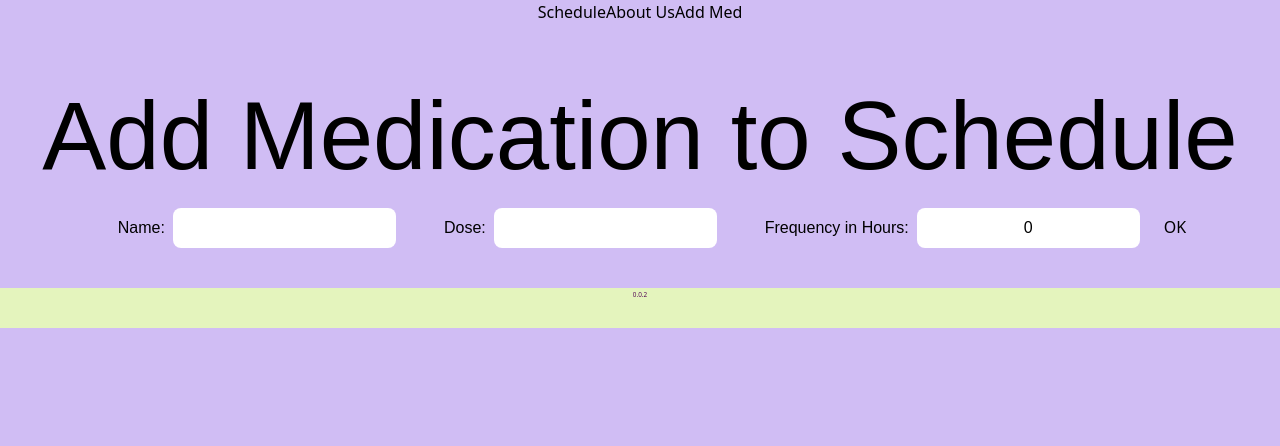
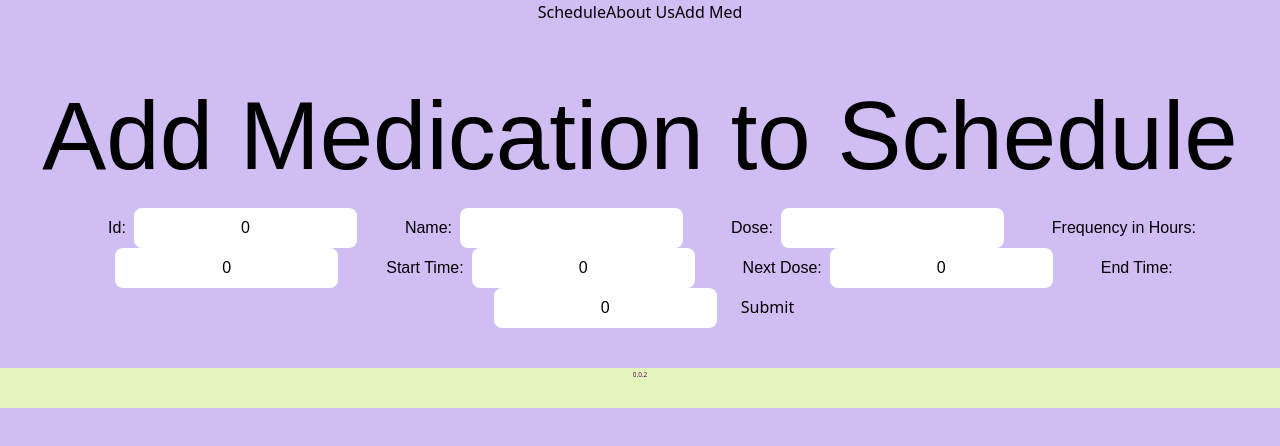
Before and after one commit to MyMedAssistant/mymedassistant_react_web, a Next.js app: page /form in a window 1280 px wide. Shown: the top 446 px of the page. Built offline with nearby package versions, Linux system fonts and the light colour scheme.

Commit message:
updated form

```diff
--- a/components/MedForm.js
+++ b/components/MedForm.js
@@ -66,11 +66,15 @@ export default class MedForm extends React.Component {
   handleSubmit(event){
     event.preventDefault();
     this.props.onMedCreate(this.state);
-    this.setState({name:''});
+    this.setState({id:''},{name:''},{dose:''},{hours:''},{start:''},{next:''},{end:''});
   }
   render(){
     return (
       <form onSubmit={this.handleSubmit}>
+        <label>
+          Id:
+          <input name="med-id" type="text" value={this.state.id} onChange={this.handleChangeId}></input>
+        </label>
         <label>
           Name:
           <input name="med-name" type="text" value={this.state.name} onChange={this.handleChangeName}></input>
@@ -83,7 +87,19 @@ export default class MedForm extends React.Component {
           Frequency in Hours:
           <input name="med-hours" type="text" value={this.state.hours} onChange={this.handleChangeHours}></input>
         </label>
-        <button>OK</button>
+        <label>
+          Start Time:
+          <input name="med-start" type="text" value={this.state.start} onChange={this.handleChangeStart}></input>
+        </label>
+        <label>
+          Next Dose:
+          <input name="med-next" type="text" value={this.state.next} onChange={this.handleChangeNext}></input>
+        </label>
+        <label>
+          End Time:
+          <input name="med-end" type="text" value={this.state.end} onChange={this.handleChangeEnd}></input>
+        </label>
+        <button>Submit</button>
       </form>
     )
   }
```
Also changed, not shown: components/Nav.js (renamed from components/nav.js).
